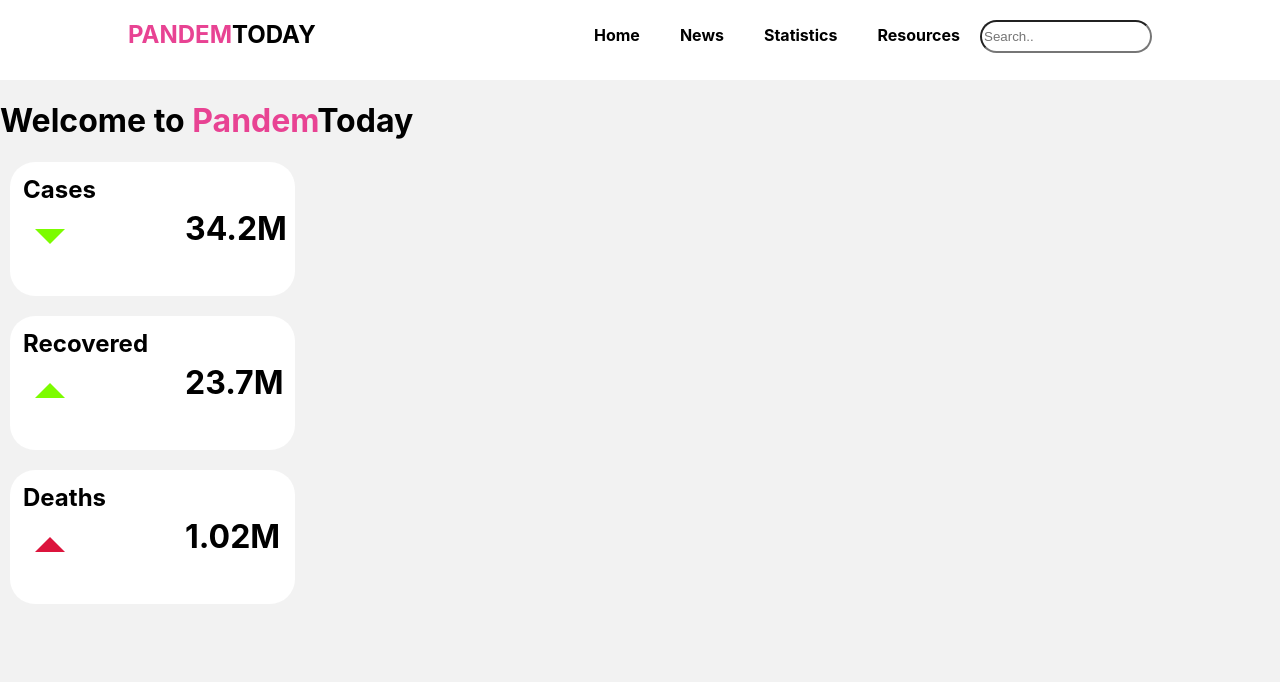
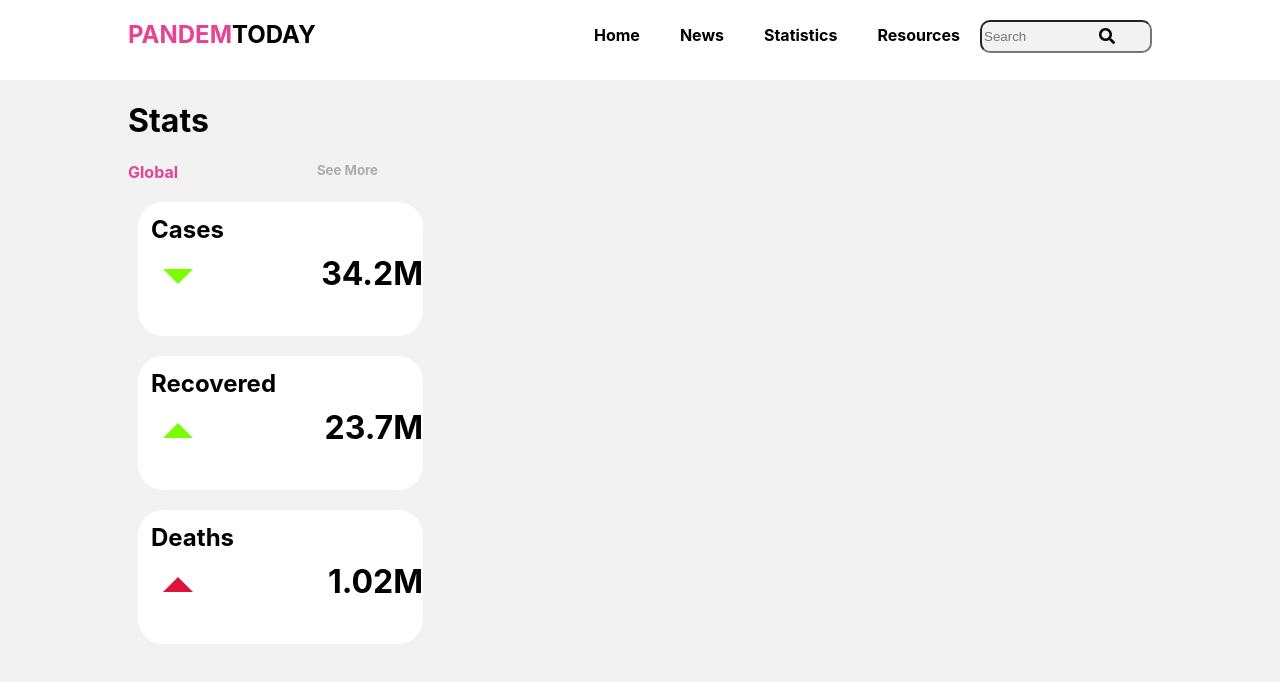
Before and after one commit to Jonathanferreras/PandemToday, a Next.js app: page / in a window 1280 px wide. Shown: the top 682 px of the page. Built offline with nearby package versions, Linux system fonts and the light colour scheme.

Commit message:
done: Create Stats section using Card elements, Add searchbar icon in header; todo: Fix styling in cards after wrapping them in stats div, add arrows for filters, Create separate component to hold Stats area

```diff
--- a/components/Navbar.js
+++ b/components/Navbar.js
@@ -1,5 +1,10 @@
 import Link from 'next/link'
 import Head from 'next/head'
+
+import { library } from '@fortawesome/fontawesome-svg-core';
+import { FontAwesomeIcon } from "@fortawesome/react-fontawesome";
+// import your icons
+import { faCode, faSearch } from '@fortawesome/free-solid-svg-icons';
 
 
 export default function Navbar(){
@@ -14,7 +19,8 @@ export default function Navbar(){
           <Link className="menu-item" href="/"><a>Resources</a></Link>
 
           <div className="search-bar">
-            <input type="text" name="search" placeholder="Search.." />
+            <input type="text" name="search" placeholder="Search" />
+            <FontAwesomeIcon icon={faSearch} className="sicon" />
           </div>
         </div>
       </div>
--- a/components/layout.js
+++ b/components/layout.js
@@ -1,11 +1,15 @@
 import Navbar from './Navbar';
-import Footer from './Footer';
+// import Footer from './Footer';
 
 
 const Layout = (props) => {
-  <div>
-    <Navbar />
-    {props.children}
-    <Footer />
-  </div>
+  return(
+    <div className="">
+      <Navbar />
+      {props.children}
+    </div>
+  )
+
 }
+
+export default Layout;
--- a/package.json
+++ b/package.json
@@ -8,6 +8,9 @@
     "start": "next start"
   },
   "dependencies": {
+    "@fortawesome/fontawesome-svg-core": "^1.2.32",
+    "@fortawesome/free-solid-svg-icons": "^5.15.1",
+    "@fortawesome/react-fontawesome": "^0.1.11",
     "axios": "^0.20.0",
     "newsapi": "^2.4.1",
     "next": "9.5.3",
--- a/src/pages/index.js
+++ b/src/pages/index.js
@@ -1,9 +1,12 @@
 /* eslint-disable react/react-in-jsx-scope */
 import Head from 'next/head'
+import Layout from '../../components/Layout'
 import Navbar from '../../components/Navbar'
 import { useEffect, useState } from 'react'
 import { getArticles } from '../services/news/client'
 import Card from '../../components/card'
+
+
 
 export default function Home () {
   const [articles, setArticles] = useState(null)
@@ -18,18 +21,25 @@ export default function Home () {
   console.log(articles)
 
   return (
-    <div>
+    <Layout>
       <Head>
         <title>PandemToday</title>
         <link rel="icon" href="/favicon.ico" />
       </Head>
 
-      <Navbar />
 
-      <main>
+      <main className="content">
+
+
+        <div className="stats">
           <h1>
-          Welcome to <span style={{ color: '#E84393' }}>Pandem</span>Today
+            Stats
           </h1>
+          <div className="filter">
+            <h4 className="stats-filter">Global</h4>
+            <h5 className="see-more">See More</h5>
+          </div>
+
 
             <Card>
               <h2 className="card-title">Cases</h2>
@@ -54,7 +64,10 @@ export default function Home () {
                 <h1 className="case-numbers">1.02M</h1>
               </div>
             </Card>
+        </div>
+
+
       </main>
-    </div>
+    </Layout>
   )
 }
--- a/src/styles/globals.css
+++ b/src/styles/globals.css
@@ -42,6 +42,14 @@ a {
   float: left;
 }
 
+.sicon{
+  position: absolute;
+  width: 20px;
+  height: 20px;
+  top: 26px;
+  right: 165px;
+}
+
 .menu{
   float: right;
   padding-top: 20px;
@@ -65,7 +73,8 @@ a {
 .search-bar input{
   height: 33px;
   width: 172px;
-  border-radius: 2em;
+  border-radius: 10px;
+  background-color: #F2F2F2;
 }
 
 .card{
@@ -83,8 +92,30 @@ a {
   padding-bottom: 0;
 }
 
-.stats-area{
+.card-stats-area{
   display: flex;
+}
+
+.stats{
+  width: 300px;
+}
+
+.filter{
+  display: inline-block;
+  width: 250px;
+}
+
+.stats-filter{
+  display: inline-block;
+  color: #E84393;
+  margin: 0;
+}
+
+.see-more{
+  display: inline-block;
+  float: right;
+  color: #ACACAC;
+  margin: 0;
 }
 
 .green-arrow-up {
@@ -120,7 +151,7 @@ a {
 .case-numbers{
   float: right;
   position: relative;
-  margin-top: 5px;
+  margin-top: -30px;
   padding-left: 120px;
   padding-bottom: 10px;
 }
```
Also changed, not shown: 1 other file (tests, documents, lock files or other folders). Lines whose indentation alone changed are shown as unchanged.
